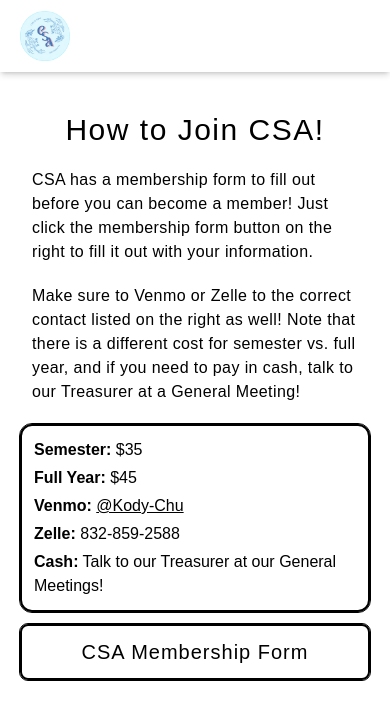
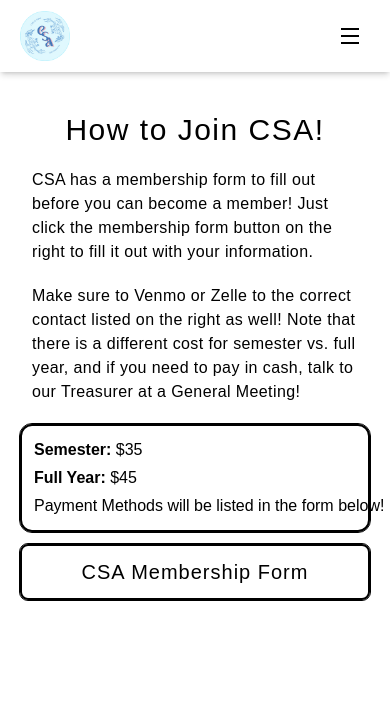
Before and after one commit to tamucsa/website, a Next.js app: page /membership in a window 390 px wide. Shown: the top 720 px of the page. Built offline with nearby package versions, Linux system fonts and the light colour scheme; a web font is replaced by a local one.

Commit message:
color transitions, mobile nav dashboard, fixed mobile spacing for current pages

```diff
--- a/package.json
+++ b/package.json
@@ -9,7 +9,6 @@
     "lint": "next lint"
   },
   "dependencies": {
-    "@heroicons/react": "^2.2.0",
     "framer-motion": "^12.10.0",
     "next": "15.3.3",
     "react": "^19.0.0",
--- a/src/app/components/Navbar.tsx
+++ b/src/app/components/Navbar.tsx
@@ -4,6 +4,7 @@
 import Image from 'next/image';
 import Link from 'next/link';
 import { usePathname } from 'next/navigation';
+import { RiMenuLine, RiCloseLargeLine } from "react-icons/ri";
 
 const Navbar = () => {
     const [isMobileMenuOpen, setIsMobileMenuOpen] = useState<boolean>(false);
@@ -25,25 +26,52 @@
   return (
     <nav className='sticky top-0 w-full bg-white shadow-md/15'>
         <div className='mx-auto px-5 py-1'>
-            {/* Desktop Menu */}
+
+            {/* Desktop View */}
             <div className='flex items-center justify-between h-16 font-primary'>
                 <Link href='/'>
                     <Image src="/logo.png" alt="CSA Logo" width={50} height={50}/>
                 </Link>
-                <div className='hidden md:flex items-center space-x-7'>
+                {/* desktop menu (nav bar links) */}
+                <div className='hidden lg:flex items-center space-x-7'>
                     {
                         menuItems.map((item) => {
                             const isActive = pathname === item.href;
                             return (
-                                <Link className={`tracking-wider text-xl text-black hover:scale-110 hover:text-primary ${isActive ? 'scale-110 text-primary' : '' }`}
+                                <Link className={`transition tracking-wider text-xl text-black hover:scale-110 hover:text-primary ${isActive ? 'scale-110 text-primary' : '' }`}
                                 href={item.href} key={item.href}>{item.label}</Link>
                             )
                         })
                     }
                 </div>
+                {/* mobile menu (dashboard button) */}
+                <button className='lg:hidden p-4 -m-2 text-black hover:text-primary transition-colors cursor-pointer'
+                    onClick={toggleMobileMenu}>
+                    {
+                        isMobileMenuOpen ? (<RiCloseLargeLine className='w-6 h-6'/>) : (<RiMenuLine className='w-6 h-6'/>)
+                    }
+                </button>
             </div>
 
-            {/* Mobile Menu */}
+            {/* Mobile View */}
+            {
+                isMobileMenuOpen && (
+                    <div className='lg:hidden'>
+                        <div className='pb-2 space-y-4'></div>
+                        {
+                            menuItems.map((item) => {
+                                const isActive = pathname === item.href;
+                                return (
+                                    <div key={item.href}>
+                                        <Link className={`block py-2 font-primary tracking-wider transition-colors text-xl text-black hover:text-primary ${isActive ? ' text-primary' : '' }`}
+                                        href={item.href}>{item.label}</Link>
+                                    </div>
+                                )
+                            })
+                        }
+                    </div>
+                )
+            }
         </div>
     </nav>
   )
--- a/src/app/events/page.tsx
+++ b/src/app/events/page.tsx
@@ -3,8 +3,8 @@
 
 const EventsPage = () => {
     return (
-        <div className='flex flex-col items-center gap-10'>
-            <h1 className='container text-center font-primary tracking-wider text-3xl md:text-4xl mt-10 md:mt-15 p-5 md:p-0'>Add to Your Google Calendar <Link target='_blank' href='https://calendar.google.com' className="underline">Here</Link>!</h1>
+        <div className='flex flex-col items-center gap-5 md:gap-10'>
+            <h1 className='container text-center font-primary tracking-wider text-2xl sm:text-3xl md:text-4xl mt-10 md:mt-15 p-5 md:p-0'>Add to Your Google Calendar <Link target='_blank' href='https://calendar.google.com' className="underline hover:text-primary transition-colors">Here</Link>!</h1>
             <iframe
                 src="https://embed.styledcalendar.com/#L87dkf6CYaiWvIAGrPUm"
                 title="Styled Calendar"
--- a/src/app/gm/page.tsx
+++ b/src/app/gm/page.tsx
@@ -5,7 +5,7 @@
     return (
         <div className='flex flex-col items-center gap-10'>
             <h2 className='container text-center mx-auto font-secondary tracking-wide p-5 md:p-0 text-xl md:text-4xl/12 mt-5 md:mt-15'>Come join us at our General Meeting every other Thursday in PSYC 338 from 7-8 PM!
-Check out <Link href='/events' className="underline">Events</Link> to see the calendar for more accurate dates!</h2>
+Check out <Link href='/events' className="underline hover:text-primary transition-colors">Events</Link> to see the calendar for more accurate dates!</h2>
         </div>
     );
 }
--- a/src/app/membership/page.tsx
+++ b/src/app/membership/page.tsx
@@ -6,27 +6,28 @@
         <div className='flex flex-col items-center gap-5 md:gap-15'>
             <h1 className='container text-center font-primary tracking-wider text-3xl md:text-4xl mt-10 md:mt-15'>How to Join CSA!</h1>
             <div className='container items-center justify-center px-5 md:px-15'>
-                <div className='flex flex-col md:flex-row items-center justify-center gap-5 md:gap-10'>
+                <div className='flex flex-col lg:flex-row items-center justify-center gap-5 md:gap-10'>
                     {/* Left Text */}
                     <div className="flex flex-col items-center justify-center font-secondary text-md md:text-2xl/10 tracking-wide gap-5 px-3 md:px-0">
                         <p>CSA has a membership form to fill out before you can become a member! Just click the membership form button on the right to fill it out with your information.</p>
                         <p> Make sure to Venmo or Zelle to the correct contact listed on the right as well! Note that there is a different cost for semester vs. full year, and if you need to pay in cash, talk to our Treasurer at a General Meeting!</p>
                     </div>
                     {/* Right Payment Info & Form */}
-                    <div className="flex flex-col items-center justify-center gap-5">
-                        <div className="flex flex-col gap-3 md:gap-5">
-                            <div className="flex flex-col outline outline-black rounded-xl font-secondary border-2 p-3 md:p-5 text-md md:text-2xl gap-1 md:gap-4">
+                    <div className="w-full flex flex-col items-center justify-center gap-3 md:gap-5">
+                        <div className="flex flex-col w-full outline outline-black rounded-xl font-secondary border-2 p-3 md:p-5 text-md md:text-2xl gap-1 md:gap-4">
                             <p className="text-nowrap"><b>Semester:</b> $35</p>
                             <p className="text-nowrap"><b>Full Year:</b> $45</p>
+                            <p className="text-nowrap">Payment Methods will be listed in the form below!</p>
+                            {/*
                             <p className="text-nowrap"><b>Venmo:</b> <Link href="https://venmo.com/?txn=pay&recipients=Kody-Chu" className="underline">@Kody-Chu</Link></p>
                             <p className="text-nowrap"><b>Zelle:</b> 832-859-2588</p>
                             <p className="md:text-nowrap"><b>Cash:</b> Talk to our Treasurer at our General Meetings!</p>
+                            */}
                         </div>
                         <Link target='_blank' href="https://docs.google.com/forms/d/e/1FAIpQLSe71PBHTionWEc17KzuQ0SiR-SwbS8g-wLPOSY4cOR0DR-CHA/viewform"
-                                  className="p-3 outline outline-blac border-2 rounded-lg text-center font-primary tracking-wider text-xl md:text-2xl hover:text-primary hover:outline-primary transition duration-300">
+                              className=" w-full p-3 outline outline-blac border-2 rounded-lg text-center font-primary tracking-wider transition-colors duration-300 text-xl md:text-2xl hover:text-primary hover:outline-primary">
                               CSA Membership Form
                         </Link>
-                        </div>
                     </div>
                 </div>
             </div>
```
Also changed, not shown: 1 other file (tests, documents, lock files or other folders). Lines whose indentation alone changed are shown as unchanged.
